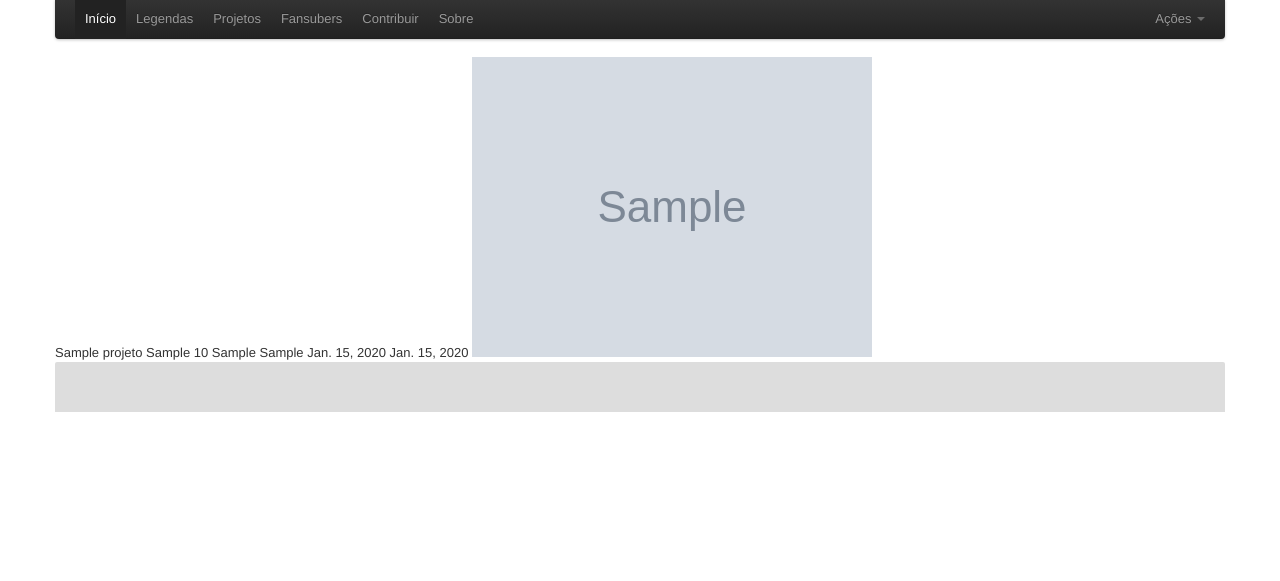
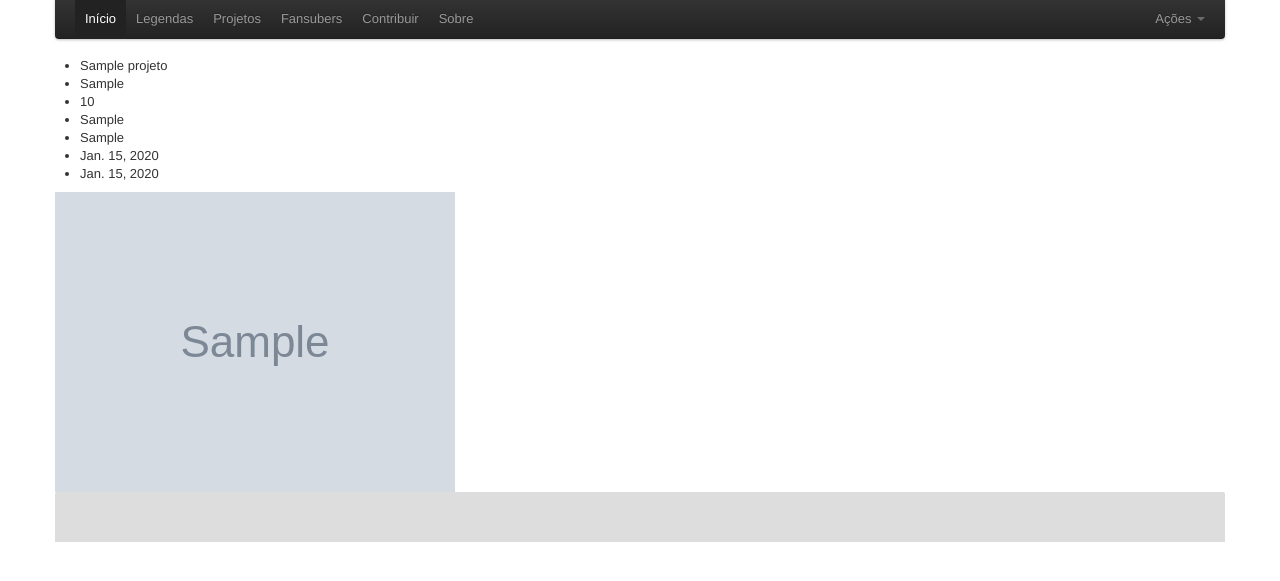
Before and after one commit to siminino/sharing-subtitle, a Django app: page /projeto/1/ in a window 1280 px wide. Shown: the part 201-782 px from the top of the page. Run offline with Django 3.2, Linux system fonts and the light colour scheme; tables that the repository leaves empty hold one stand-in row (values such as "Sample post"); grey boxes marked "Sample" are stand-in pictures; parts of the project's set-up code (start-up, migrations or seed data) failed here and were passed over; some libraries are stand-ins or nearby versions.

Commit message:
colocando dados de projeto em lista

```diff
--- a/shareanimesub/templates/projetos/projeto.html
+++ b/shareanimesub/templates/projetos/projeto.html
@@ -1,12 +1,32 @@
 {% extends "base.html" %}
 
 {% block content %}
+    <div class="row">
+        <div class="span12">
+            <ul>
+                <li>
                     {{ projeto.titulo }}
+                </li>
+                <li>
                     {{ projeto.genero }}
+                </li>
+                <li>
                     {{ projeto.total_episodios }}
+                </li>
+                <li>
                     {{ projeto.estudio }}
+                </li>
+                <li>
                     {{ projeto.direcao }}
+                </li>
+                <li>
                     {{ projeto.inicio_exibicao }}
+                </li>
+                <li>
                     {{ projeto.fim_exibicao }}
+                </li>
+            </ul>
             <img src="{{ projeto.imagem }}"/>
+        </div>
+    </div>
 {% endblock %}
```
Lines whose indentation alone changed are shown as unchanged.
